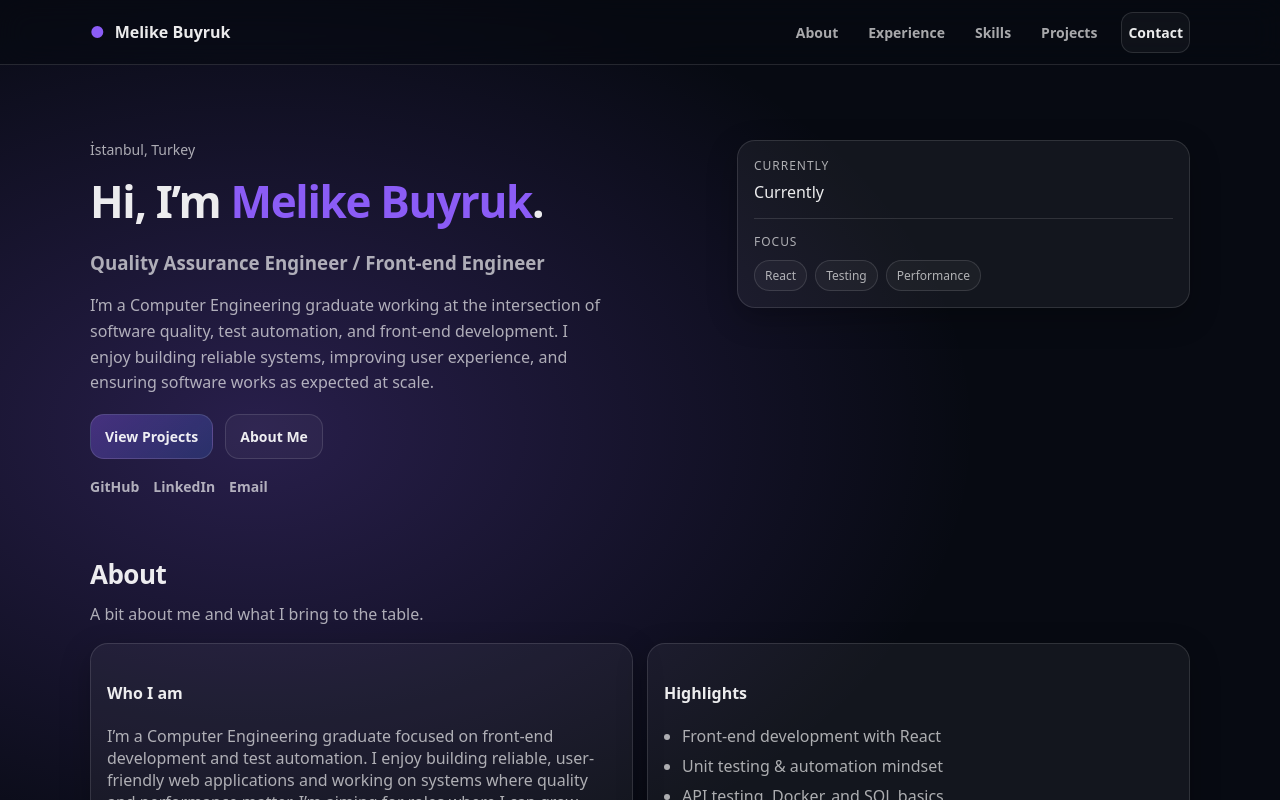
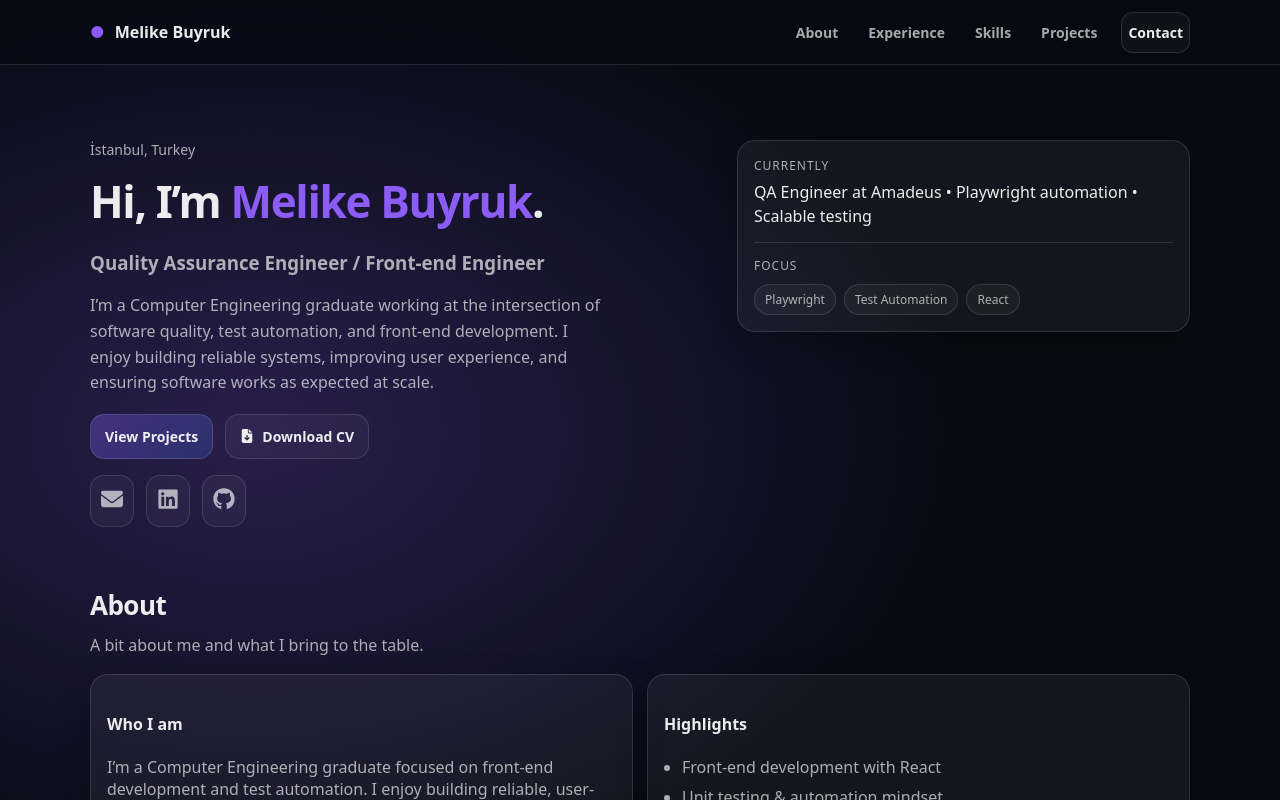
Before and after one commit to melikebuyruk/melike_buyruk_portfolio, a React (Vite) app: page / in a window 1280 px wide. Shown: the top 800 px of the page. Built offline with nearby package versions, Linux system fonts and the light colour scheme.

Commit message:
Add resume download and social icons.

```diff
--- a/src/data/content.js
+++ b/src/data/content.js
@@ -16,6 +16,7 @@ export const PROFILE = {
     { label: "LinkedIn", href: "https://www.linkedin.com/" },
     { label: "Email", href: "mailto:melikebuyruk@outlook.com" },
   ],
+  resumeUrl: "/MelikeBuyrukResume.pdf",
 };
 
 export const ABOUT = `
--- a/src/sections/Hero.jsx
+++ b/src/sections/Hero.jsx
@@ -1,14 +1,26 @@
 import { PROFILE } from "../data/content";
+import {
+  FaGithub,
+  FaLinkedin,
+  FaEnvelope,
+  FaFileArrowDown,
+} from "react-icons/fa6";
 
 export default function Hero() {
+  const github = PROFILE.socials.find((s) => s.label === "GitHub")?.href;
+  const linkedin = PROFILE.socials.find((s) => s.label === "LinkedIn")?.href;
+  const email = PROFILE.socials.find((s) => s.label === "Email")?.href;
+
   return (
     <section className="hero">
       <div className="heroGrid">
         <div className="heroLeft">
           <p className="eyebrow">{PROFILE.location}</p>
+
           <h1>
             Hi, I’m <span className="accent">{PROFILE.name}</span>.
           </h1>
+
           <h3 className="muted">{PROFILE.role}</h3>
           <p className="lead">{PROFILE.tagline}</p>
 
@@ -16,32 +28,68 @@ export default function Hero() {
             <a className="btn" href="#projects">
               View Projects
             </a>
-            <a className="btnGhost" href="#about">
-              About Me
+
+            <a
+              className="btnGhost"
+              href={PROFILE.resumeUrl}
+              target="_blank"
+              rel="noreferrer"
+              download
+              title="Download CV"
+              aria-label="Download CV"
+            >
+              <span className="btnIcon">
+                <FaFileArrowDown />
+              </span>
+              Download CV
             </a>
           </div>
 
-          <div className="socialRow">
-            {PROFILE.socials.map((s) => (
-              <a key={s.label} href={s.href} target="_blank" rel="noreferrer">
-                {s.label}
+          <div className="heroIconRow" aria-label="Social links">
+            {email && (
+              <a href={email} aria-label="Email" title="Email">
+                <FaEnvelope />
               </a>
-            ))}
+            )}
+            {linkedin && (
+              <a
+                href={linkedin}
+                target="_blank"
+                rel="noreferrer"
+                aria-label="LinkedIn"
+                title="LinkedIn"
+              >
+                <FaLinkedin />
+              </a>
+            )}
+            {github && (
+              <a
+                href={github}
+                target="_blank"
+                rel="noreferrer"
+                aria-label="GitHub"
+                title="GitHub"
+              >
+                <FaGithub />
+              </a>
+            )}
           </div>
         </div>
 
         <div className="heroRight">
           <div className="glassCard">
             <div className="miniTitle">Currently</div>
-            <div className="miniText">Currently</div>
+            <div className="miniText">
+              QA Engineer at Amadeus • Playwright automation • Scalable testing
+            </div>
 
             <div className="divider" />
 
             <div className="miniTitle">Focus</div>
             <div className="pillRow">
+              <span className="pill">Playwright</span>
+              <span className="pill">Test Automation</span>
               <span className="pill">React</span>
-              <span className="pill">Testing</span>
-              <span className="pill">Performance</span>
             </div>
           </div>
         </div>
--- a/src/styles.css
+++ b/src/styles.css
@@ -508,3 +508,34 @@ h1 {
   border-color: rgba(139, 92, 246, 0.55);
   box-shadow: 0 10px 30px rgba(139, 92, 246, 0.25);
 }
+.btnIcon {
+  display: inline-flex;
+  align-items: center;
+  justify-content: center;
+  margin-right: 8px;
+  transform: translateY(1px);
+}
+
+.heroIconRow {
+  display: flex;
+  gap: 12px;
+  margin-top: 16px;
+}
+
+.heroIconRow a {
+  font-size: 22px;
+  color: var(--muted);
+  padding: 10px;
+  border-radius: 14px;
+  border: 1px solid var(--line);
+  background: rgba(255, 255, 255, 0.04);
+  transition: transform 0.22s ease, box-shadow 0.22s ease,
+    border-color 0.22s ease, color 0.22s ease;
+}
+
+.heroIconRow a:hover {
+  color: var(--text);
+  transform: translateY(-3px);
+  border-color: rgba(139, 92, 246, 0.4);
+  box-shadow: 0 12px 30px rgba(139, 92, 246, 0.25);
+}
```
Also changed, not shown: 1 other file (tests, documents, lock files or other folders).
